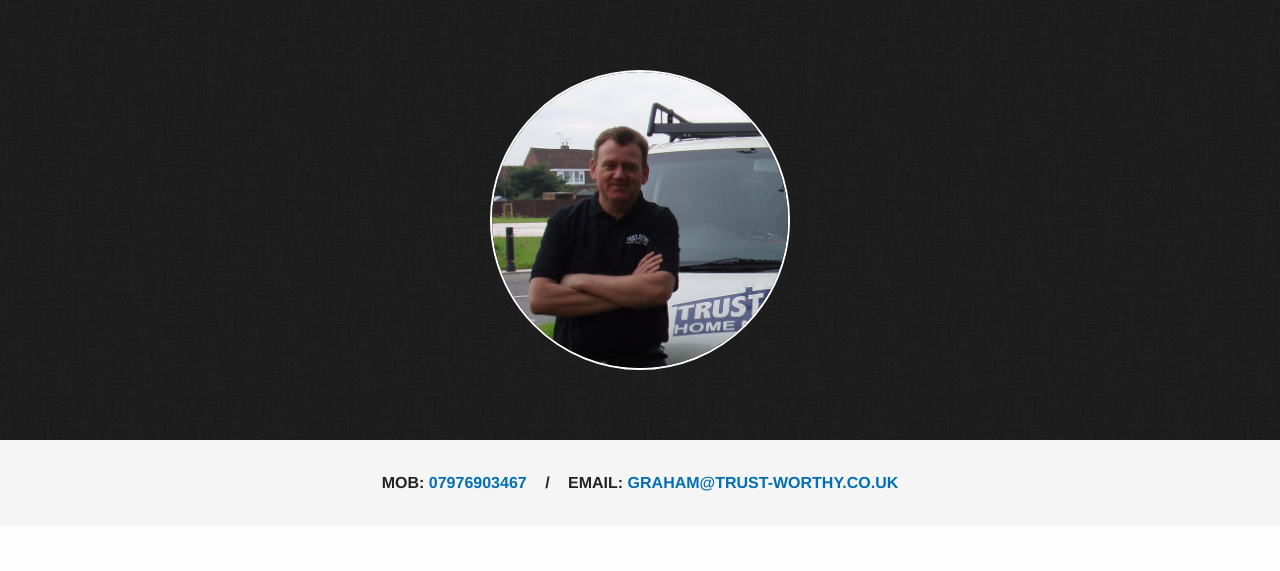
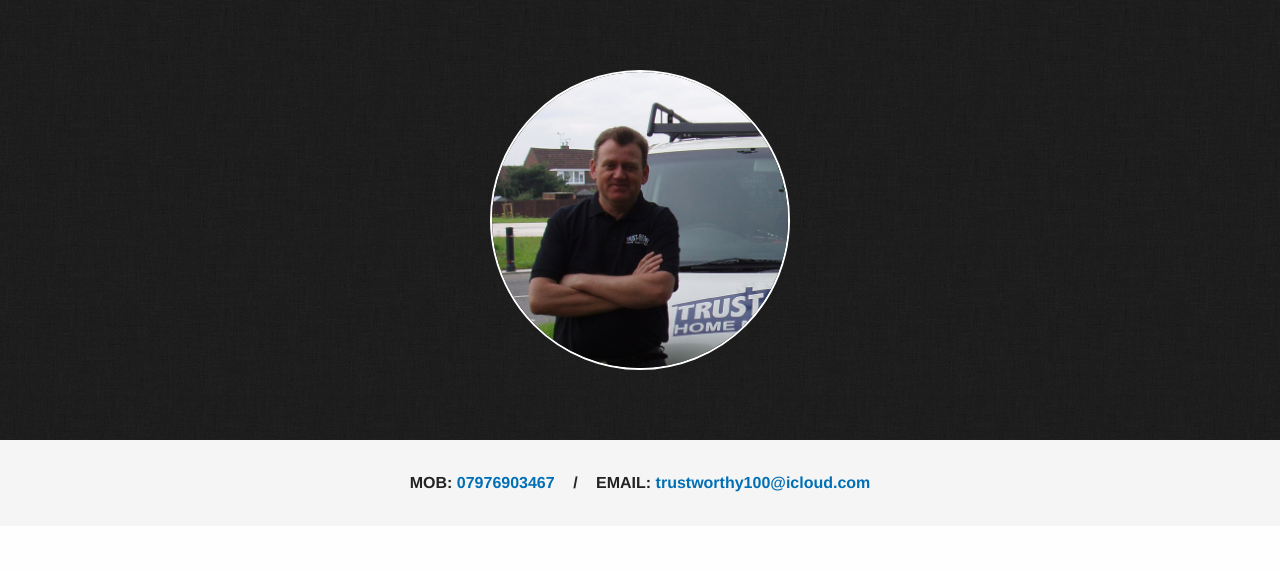
Before and after one commit to Ne-Ne/trust-worthy, a website: page index.html in a window 1280 px wide. Shown: the top 571 px of the page. Drawn offline with nearby package versions, Linux system fonts and the light colour scheme.

Commit message:
Update email to iCloud

```diff
--- a/index.html
+++ b/index.html
@@ -20,7 +20,7 @@
             <div class="small-12 medium-10 small-centered clearfix">
                 <p class="contact__info text-center">
                     MOB: <a href="tel:07976903467">07976903467</a>
-                    <span class="man-in-middle"></span> EMAIL: <a href="mailto:graham@trust-worthy.co.uk">GRAHAM@TRUST-WORTHY.CO.UK</a>
+                    <span class="man-in-middle"></span> EMAIL: <a href="mailto:trustworthy100@icloud.com">trustworthy100@icloud.com</a>
                 </p>
             </div>
         </div>
```
